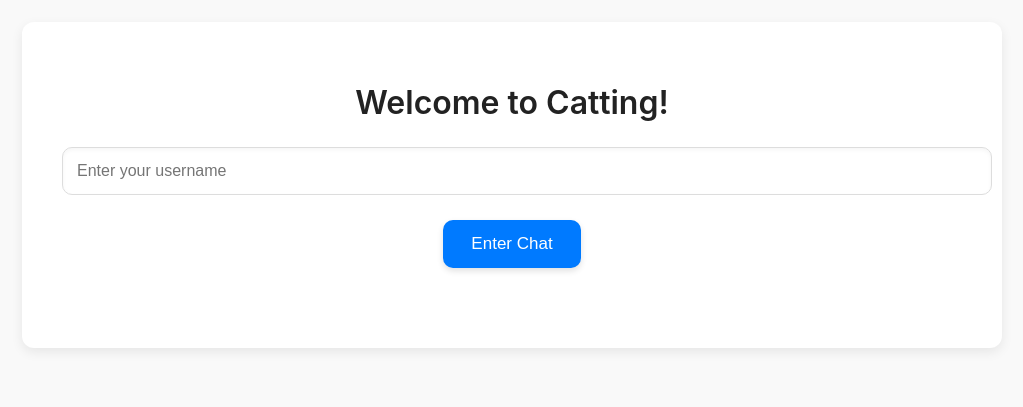
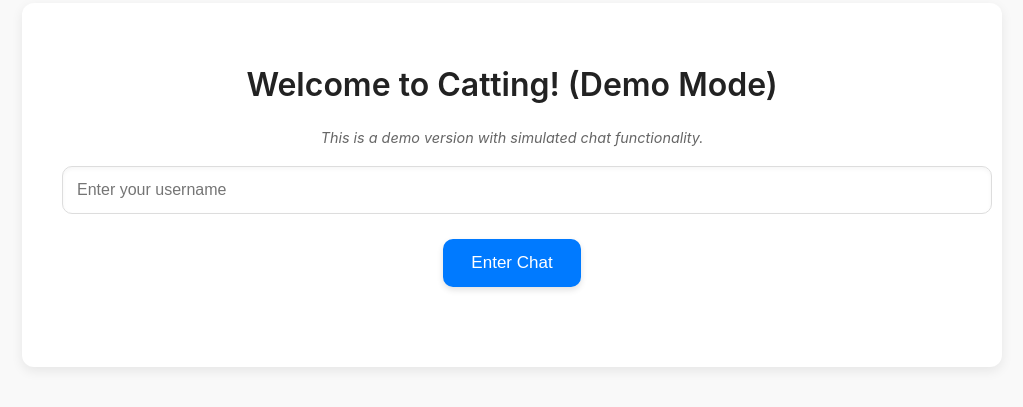
Before and after one commit to gsshankar104/catting-website, a website: page index.html in a window 1280 px wide. Shown: the part 215-622 px from the top of the page, without its empty margins (128-1151 px from the left). Drawn offline with Linux system fonts and the light colour scheme.

Commit message:
Revert "Revert to WebSocket version"
This reverts commit 80f84f70b22c674fbb196b920893ef192ee6a3be.

```diff
--- a/index.html
+++ b/index.html
@@ -13,7 +13,8 @@
 <body>
     <div class="container">
         <header id="welcome-header">
-            <h1>Welcome to Catting!</h1>
+            <h1>Welcome to Catting! (Demo Mode)</h1>
+            <p class="demo-notice">This is a demo version with simulated chat functionality.</p>
             <div id="username-entry">
                 <input type="text" id="username" placeholder="Enter your username">
                 <button id="enter-chat">Enter Chat</button>
```
